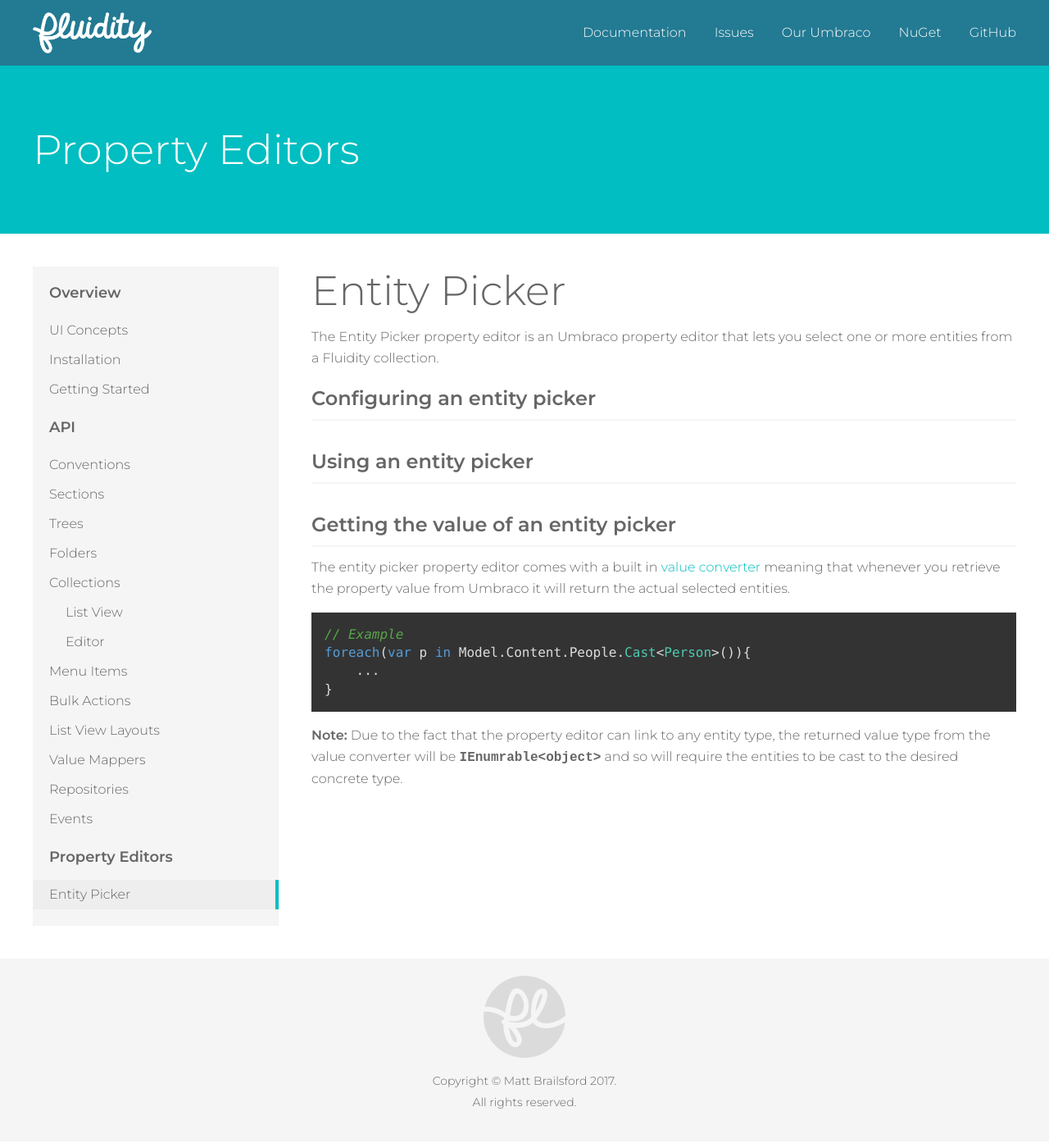
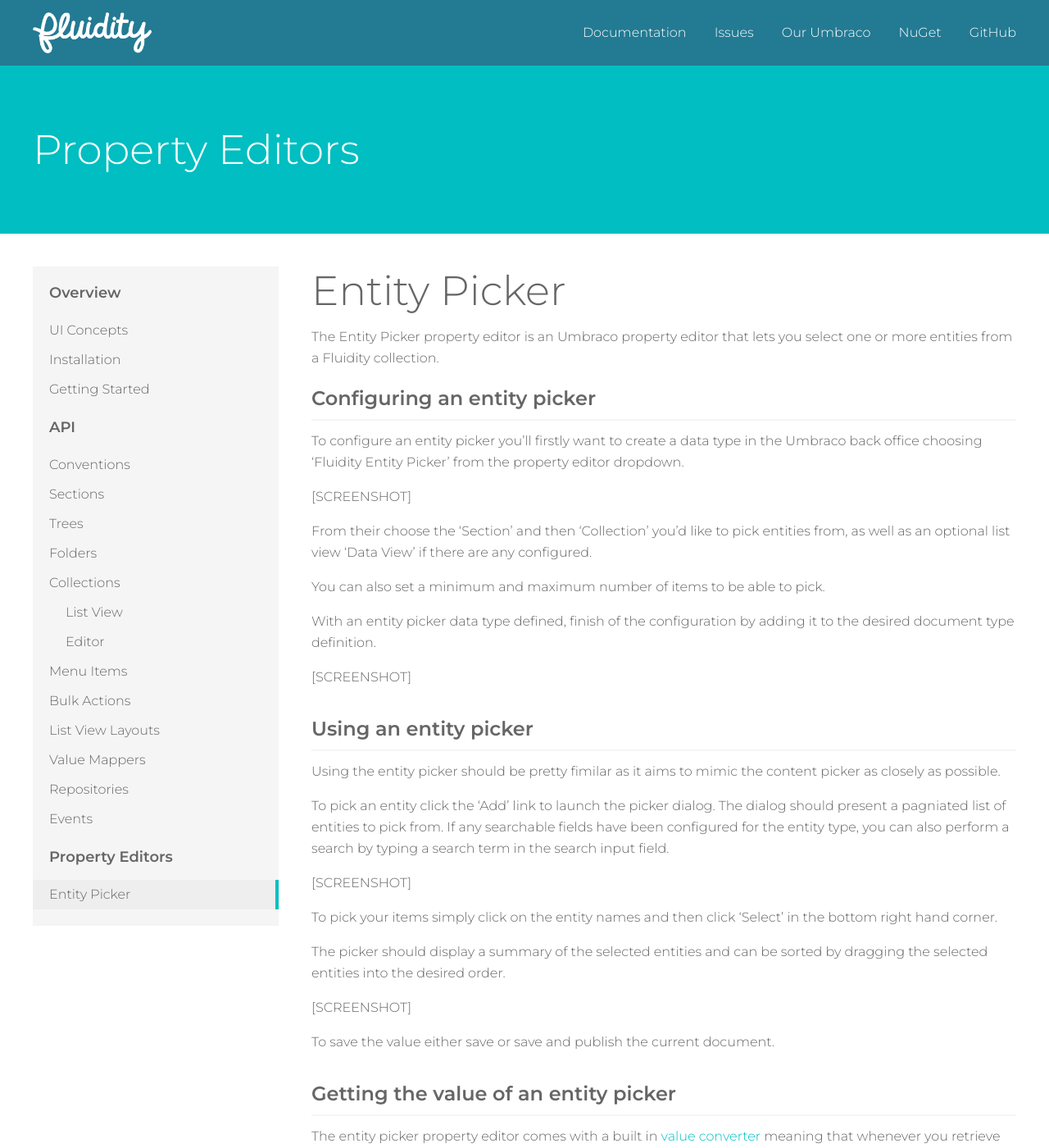
Before and after one commit to mattbrailsford/umbraco-fluidity, a Jekyll site: the page built from docs/_pages/03-property-editors-00-entity-picker.md, in a window 1280 px wide and 1400 px high. Shown: the whole window at 82% size. Built offline with Jekyll 4.4.1, drawn with Linux system fonts in a browser that asks for light colours.

Commit message:
Padded out entity picker docs

```diff
--- a/docs/_pages/03-property-editors-00-entity-picker.md
+++ b/docs/_pages/03-property-editors-00-entity-picker.md
@@ -9,8 +9,34 @@
 
 ### Configuring an entity picker
 
+To configure an entity picker you'll firstly want to create a data type in the Umbraco back office choosing 'Fluidity Entity Picker' from the property editor dropdown.
+
+[SCREENSHOT]
+
+From their choose the 'Section' and then 'Collection' you'd like to pick entities from, as well as an optional list view 'Data View' if there are any configured.
+
+You can also set a minimum and maximum number of items to be able to pick.
+
+With an entity picker data type defined, finish of the configuration by adding it to the desired document type definition.
+
+[SCREENSHOT]
+
 ### Using an entity picker
 {: .mt}
+
+Using the entity picker should be pretty fimilar as it aims to mimic the content picker as closely as possible.
+
+To pick an entity click the 'Add' link to launch the picker dialog. The dialog should present a pagniated list of entities to pick from. If any searchable fields have been configured for the entity type, you can also perform a search by typing a search term in the search input field.
+
+[SCREENSHOT]
+
+To pick your items simply click on the entity names and then click 'Select' in the bottom right hand corner.
+
+The picker should display a summary of the selected entities and can be sorted by dragging the selected entities into the desired order.
+
+[SCREENSHOT]
+
+To save the value either save or save and publish the current document.
 
 ### Getting the value of an entity picker
 {: .mt}
```
